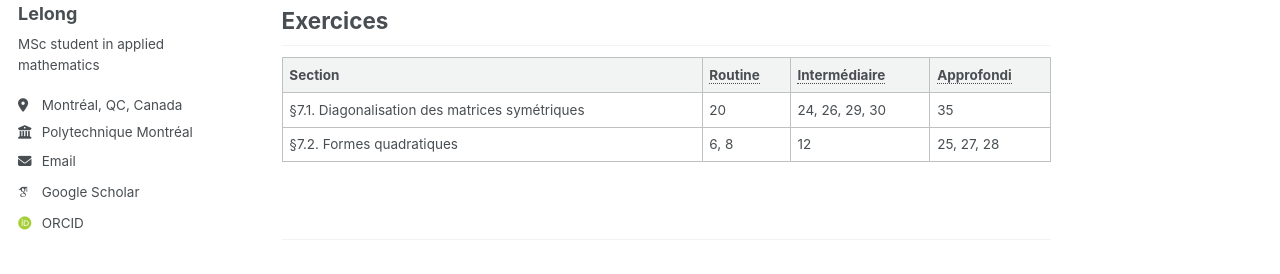
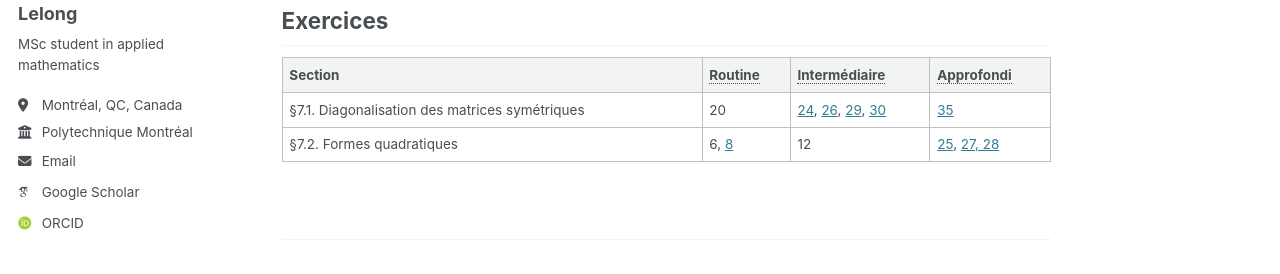
Before and after one commit to sblelong/sblelong.github.io, a Jekyll site: the page built from _teaching/mth1008/td11.md, in a window 1280 px wide and 964 px high. Shown: the part 269-543 px from the top of the window. Built offline with Jekyll 4.4.1, drawn with Linux system fonts in a browser that asks for light colours; some web fonts are replaced; part of the change alters nothing that is shown.

Commit message:
correction td12

```diff
--- a/_teaching/mth1008/td11.md
+++ b/_teaching/mth1008/td11.md
@@ -5,10 +5,10 @@ permalink: /teaching/mth1008/td11
 
 ## Exercices
 
-| Section                                        | Routine | Intermédiaire  | Approfondi |
-| ---------------------------------------------- | ------- | -------------- | ---------- |
-| §7.1. Diagonalisation des matrices symétriques | 20      | 24, 26, 29, 30 | 35         |
-| §7.2. Formes quadratiques                      | 6, 8    | 12             | 25, 27, 28 |
+| Section                                        | Routine                              | Intermédiaire                                                                                                                                  | Approfondi                                                                 |
+| ---------------------------------------------- | ------------------------------------ | ---------------------------------------------------------------------------------------------------------------------------------------------- | -------------------------------------------------------------------------- |
+| §7.1. Diagonalisation des matrices symétriques | 20                                   | [24](https://youtu.be/9_pXtNEEEPI), [26](https://youtu.be/XqQMP8Tjs0Q), [29](https://youtu.be/rI0aWD4Ss28), [30](https://youtu.be/tKrcA7CXoAU) | [35](https://youtu.be/xNpz4zGaJ8E)                                         |
+| §7.2. Formes quadratiques                      | 6, [8](https://youtu.be/0qRrXwUadws) | 12                                                                                                                                             | [25](https://youtu.be/yk6sAk2_yF4), [27, 28](https://youtu.be/2MvSDPNaGoc) |
 
 *[Routine]: Exercices de base pour éveiller les premiers réflexes.
 *[Intermédiaire]: Exercices de calcul ou réflexion constituant la matière principale de l'examen.
```
